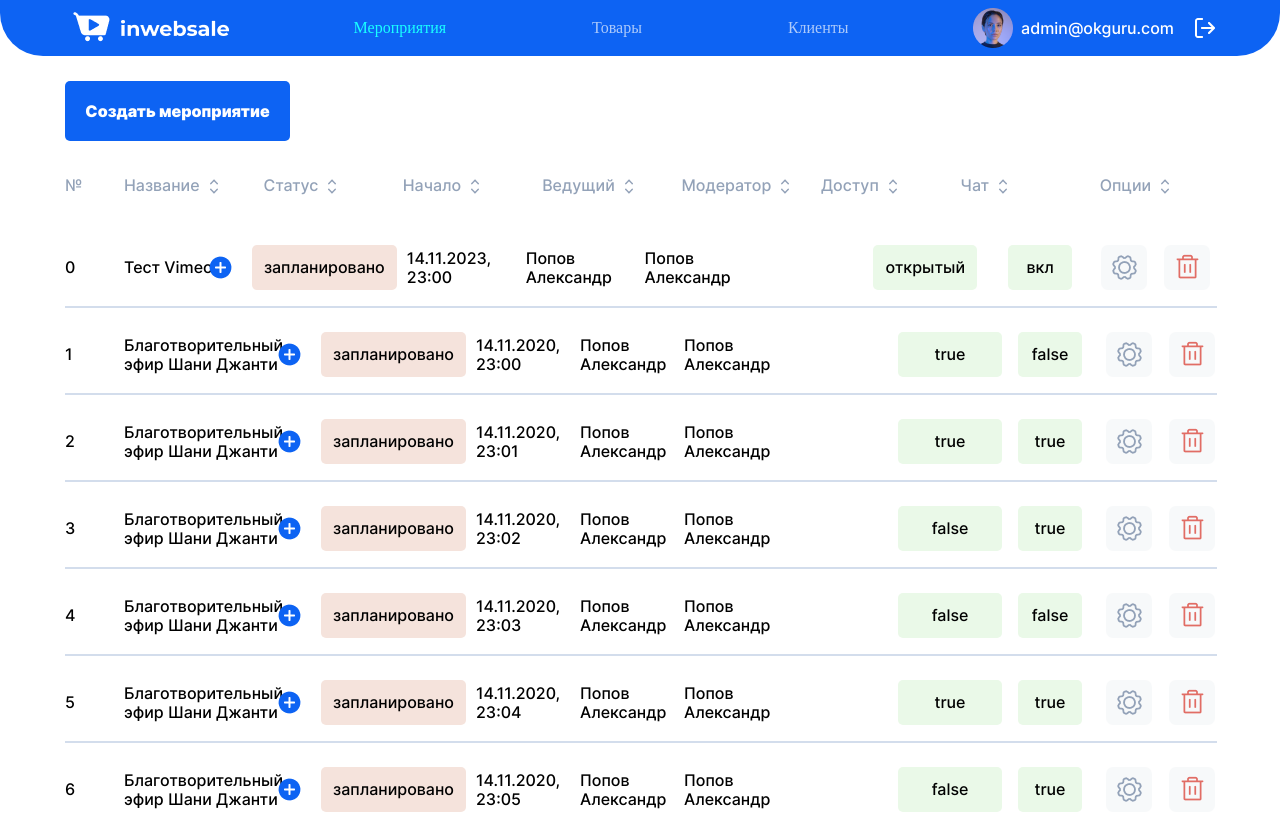
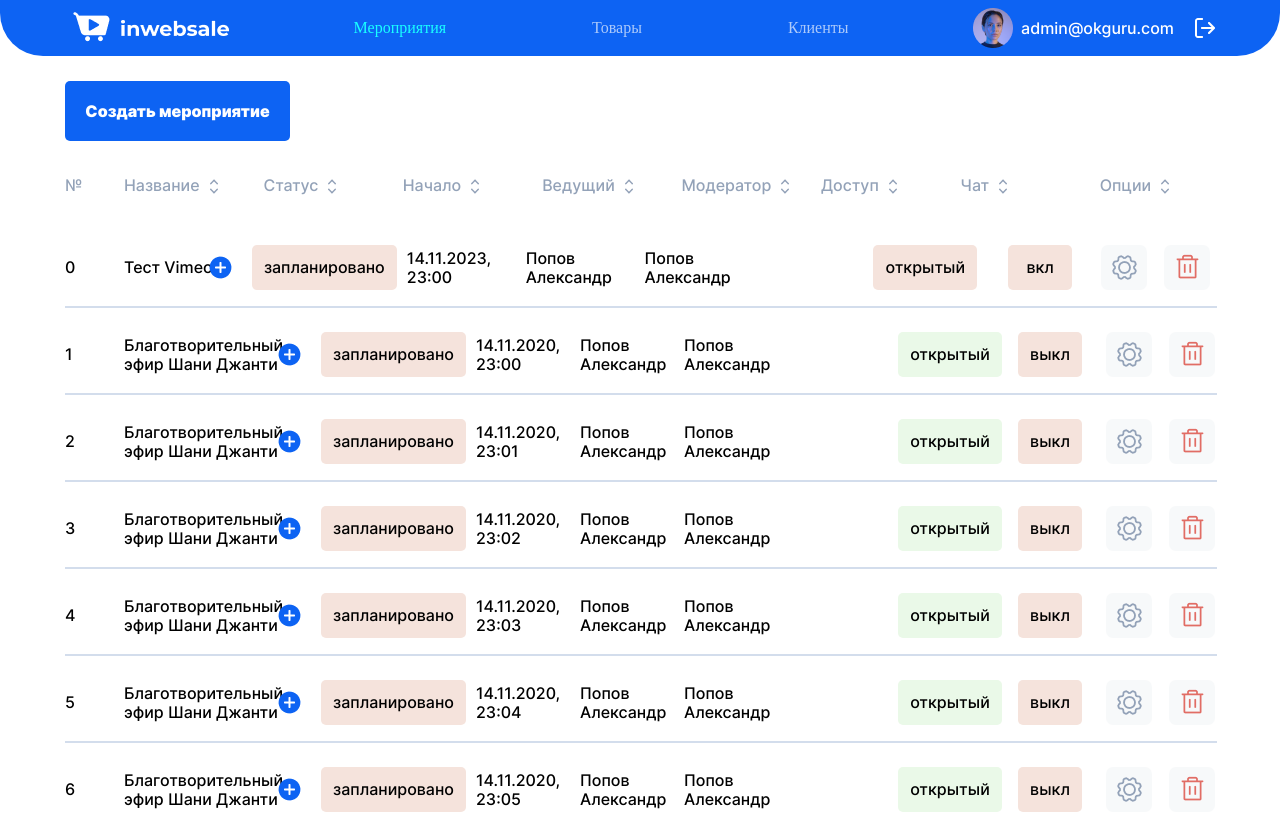
Before and after one commit to anb24/test-task-react, a React (Create React App) app: page / in a window 1280 px wide. Shown: the top 814 px of the page. Built offline with nearby package versions, Linux system fonts and the light colour scheme; data requests are answered from the project's data file.

Commit message:
adds "plus", expands functionality

```diff
--- a/src/blocks/EventsPage.scss
+++ b/src/blocks/EventsPage.scss
@@ -180,6 +180,10 @@ $width-max: 100%;
     padding: 0;
     border: none;
     margin-left: -15px;
+    cursor: pointer;
+    &_active{
+      background-color: #EAF9E8;
+    }
   }
 
   &__content-date {
@@ -215,7 +219,7 @@ $width-max: 100%;
   &__content-access-btn {
     width: 104px;
     height: 45px;
-    background-color: #EAF9E8;
+    background-color: #F5E3DC;
     border-radius: 5px;
     font-family: 'Inter';
     font-style: normal;
@@ -225,12 +229,16 @@ $width-max: 100%;
     padding: 0;
     border: none;
     margin-left: 110px;
+    cursor: pointer;
+    &_active{
+      background-color: #EAF9E8;
+    }
   }
 
   &__content-chat-btn {
     width: 64px;
     height: 45px;
-    background-color: #EAF9E8;
+    background-color: #F5E3DC;
     border-radius: 5px;
     font-family: Inter;
     font-style: normal;
@@ -240,6 +248,10 @@ $width-max: 100%;
     padding: 0;
     border: none;
     margin-right: 24px;
+    cursor: pointer;
+    &_active{
+      background-color: #EAF9E8;
+    }
   }
 
   &__content-options-btn {
--- a/src/components/EventsPage.js
+++ b/src/components/EventsPage.js
@@ -68,11 +68,27 @@ function EventsPage() {
             })
     }
 
-    function MoreBtnClick(event, index) {
+    function moreBtnClick(event, index) {
         if(event.isActive === false) {
             setEvents(events.map((v, idx) => index === idx ? {...v, isActive: true} : v));
         } else {
             setEvents(events.map((v, idx) => index === idx ? {...v, isActive: false} : v));
+        }
+    }
+
+    function chatBtnClick(event, index) {
+        if(event.chat === false) {
+            setEvents(events.map((v, idx) => index === idx ? {...v, chat: true} : v));
+        } else {
+            setEvents(events.map((v, idx) => index === idx ? {...v, chat: false} : v));
+        }
+    }
+
+    function accessBtnClick(event, index) {
+        if(event.access === false) {
+            setEvents(events.map((v, idx) => index === idx ? {...v, access: true} : v));
+        } else {
+            setEvents(events.map((v, idx) => index === idx ? {...v, access: false} : v));
         }
     }
 
@@ -97,7 +113,7 @@ function EventsPage() {
                     {/*Тестовый блок*/}
                     <ul className="tbl__contents">
                         <li className="tbl__content tbl__content-number">0</li>
-                        <li className="tbl__content tbl__content-title">Тест Vimeo<button className="tbl__content-title-btn" onClick={MoreBtnClick}><img src={MoreBtn} alt="Подробнее"/></button></li>
+                        <li className="tbl__content tbl__content-title">Тест Vimeo<button className="tbl__content-title-btn"><img src={MoreBtn} alt="Подробнее"/></button></li>
                         <li className="tbl__content tbl__content-status"><button className="tbl__content-status-btn">запланировано</button></li>
                         <li className="tbl__content tbl__content-date">14.11.2023, 23:00</li>
                         <li className="tbl__content tbl__content-lead">Попов Александр</li>
@@ -119,16 +135,16 @@ function EventsPage() {
                                 <div key={event.id}>
                                     <ul className="tbl__contents">
                                         <li className="tbl__content tbl__content-number">{event.id}</li>
-                                        <li className="tbl__content tbl__content-title">{event.name}<button className="tbl__content-title-btn" onClick={() => MoreBtnClick(event, i)}><img src={MoreBtn} alt="Подробнее"/></button></li>
+                                        <li className="tbl__content tbl__content-title">{event.name}<button className="tbl__content-title-btn" onClick={() => moreBtnClick(event, i)}><img src={MoreBtn} alt="Подробнее"/></button></li>
                                         <li className="tbl__content tbl__content-status"><button className="tbl__content-status-btn">запланировано</button></li>
                                         <li className="tbl__content tbl__content-date">{event.date}, {event.time}</li>
                                         <li className="tbl__content tbl__content-lead">{event.lead}</li>
                                         <li className="tbl__content tbl__content-moder">Попов Александр</li>
-                                        <li className="tbl__content tbl__content-access"><button className="tbl__content-access-btn">{event.access}</button></li>
-                                        <li className="tbl__content tbl__content-chat"><button className="tbl__content-chat-btn">{event.chat}</button></li>
+                                        <li className="tbl__content tbl__content-access"><button className={event.access ? "tbl__content-access-btn tbl__content-access-btn_active" : "tbl__content-access-btn"} onClick={() => accessBtnClick(event, i)}>{event.access ? "открытый" : "закрытый"}</button></li>
+                                        <li className="tbl__content tbl__content-chat"><button className={event.chat ? "tbl__content-chat-btn" : "tbl__content-chat-btn tbl__content-chat-btn_active"} onClick={() => chatBtnClick(event, i)}>{event.chat ? "выкл" : "вкл"}</button></li>
                                         <li className="tbl__content tbl__content-options"><button className="tbl__content-options-btn" onClick={() => setPopupOptionsActive(true)}><img src={OptionsBtn} alt="Опции"/></button><button className="tbl__content-options-btn" onClick={handleDeleteEventClick}><img src={DeleteBtn} alt="Удалить"/></button></li>
                                     </ul>
-                                    <ul className={event.isActive? "tbl__content-details" : "tbl__content-details tbl__content-details_active" }>
+                                    <ul className={event.isActive ? "tbl__content-details" : "tbl__content-details tbl__content-details_active" }>
                                         <li className="tbl__content-details_elem">Ссылка на мероприятие: <a className="tbl__content-details_elem-link" href="#">https://app.inwebsale.com/moderator/#events</a></li>
                                         <li className="tbl__content-details_elem">YouTube трансляция: <a className="tbl__content-details_elem-link" href="#">{event.more.link_youtube}</a></li>
                                         <li className="tbl__content-details_elem">Заглушка: <a className="tbl__content-details_elem-link" href="#">{event.more.link_stub}</a></li>
--- a/src/index.css
+++ b/src/index.css
@@ -226,6 +226,10 @@
   padding: 0;
   border: none;
   margin-left: -15px;
+  cursor: pointer;
+}
+.tbl__content-status-btn_active {
+  background-color: #EAF9E8;
 }
 .tbl__content-date {
   max-width: 204px;
@@ -258,7 +262,7 @@
 .tbl__content-access-btn {
   width: 104px;
   height: 45px;
-  background-color: #EAF9E8;
+  background-color: #F5E3DC;
   border-radius: 5px;
   font-family: "Inter";
   font-style: normal;
@@ -268,11 +272,15 @@
   padding: 0;
   border: none;
   margin-left: 110px;
+  cursor: pointer;
+}
+.tbl__content-access-btn_active {
+  background-color: #EAF9E8;
 }
 .tbl__content-chat-btn {
   width: 64px;
   height: 45px;
-  background-color: #EAF9E8;
+  background-color: #F5E3DC;
   border-radius: 5px;
   font-family: Inter;
   font-style: normal;
@@ -282,6 +290,10 @@
   padding: 0;
   border: none;
   margin-right: 24px;
+  cursor: pointer;
+}
+.tbl__content-chat-btn_active {
+  background-color: #EAF9E8;
 }
 .tbl__content-options-btn {
   width: 46px;
--- a/src/vendor/db.json
+++ b/src/vendor/db.json
@@ -23,7 +23,7 @@
       "time": "23:01",
       "lead": "Попов Александр",
       "access": "true",
-      "chat": "true",
+      "chat": "false",
       "more": {
         "link_evt": "https://app.inwebsale.com/evt/#events_1",
         "link_youtube": "https://app.inwebsale.com/youtube/#events_1",
@@ -38,8 +38,8 @@
       "date": "14.11.2020",
       "time": "23:02",
       "lead": "Попов Александр",
-      "access": "false",
-      "chat": "true",
+      "access": "true",
+      "chat": "false",
       "more": {
         "link_evt": "https://app.inwebsale.com/evt/#events_2",
         "link_youtube": "https://app.inwebsale.com/youtube/#events_2",
@@ -54,7 +54,7 @@
       "date": "14.11.2020",
       "time": "23:03",
       "lead": "Попов Александр",
-      "access": "false",
+      "access": "true",
       "chat": "false",
       "more": {
         "link_evt": "https://app.inwebsale.com/evt/#events_3",
@@ -71,7 +71,7 @@
       "time": "23:04",
       "lead": "Попов Александр",
       "access": "true",
-      "chat": "true",
+      "chat": "false",
       "more": {
         "link_evt": "https://app.inwebsale.com/evt/#events_4",
         "link_youtube": "https://app.inwebsale.com/youtube/#events_4",
@@ -86,8 +86,8 @@
       "date": "14.11.2020",
       "time": "23:05",
       "lead": "Попов Александр",
-      "access": "false",
-      "chat": "true",
+      "access": "true",
+      "chat": "false",
       "more": {
         "link_evt": "https://app.inwebsale.com/evt/#events_5",
         "link_youtube": "https://app.inwebsale.com/youtube/#events_5",
@@ -102,7 +102,7 @@
       "date": "14.11.2020",
       "time": "23:06",
       "lead": "Попов Александр",
-      "access": "false",
+      "access": "true",
       "chat": "false",
       "more": {
         "link_evt": "https://app.inwebsale.com/evt/#events_6",
```
Also changed, not shown: 2 other files (tests, documents, lock files or other folders).
